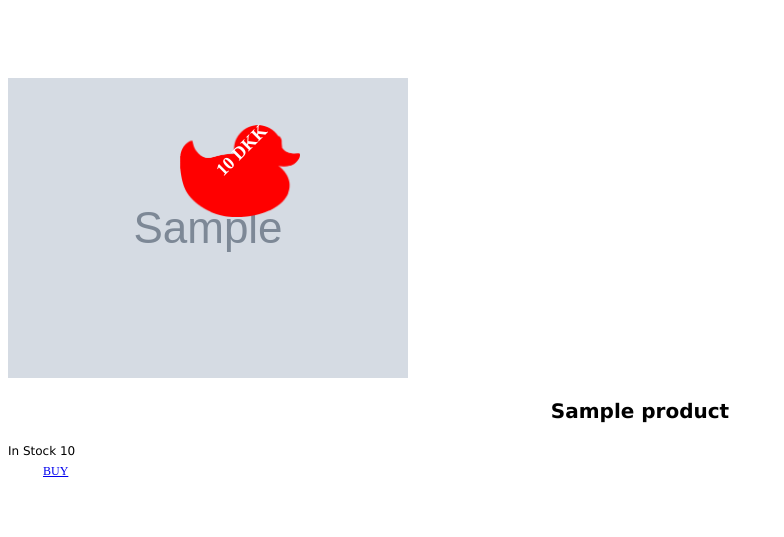
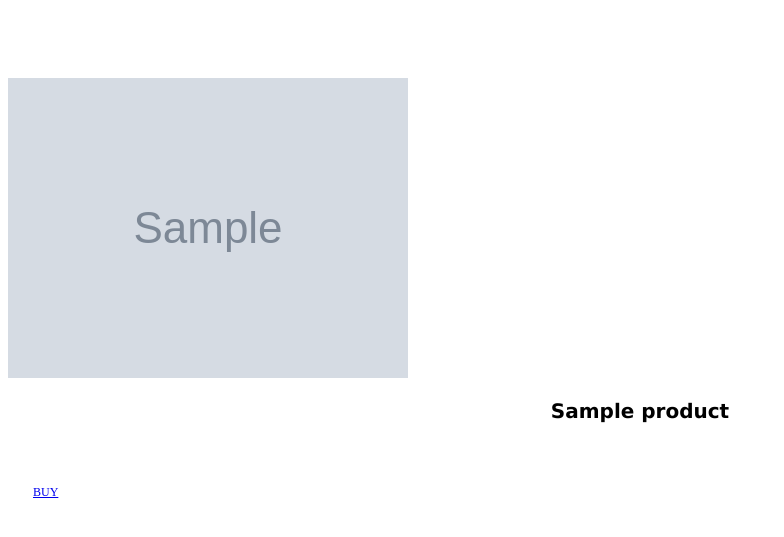
Before and after one commit to PhotonicDev/ProjectCMS, a PHP site: page /fetch.php in a window 1280 px wide. Shown: the top 537 px of the page, without its empty margins (0-784 px from the left). Run offline with PHP 8.4, Linux system fonts and the light colour scheme; tables that the repository leaves empty hold one stand-in row (values such as "Sample post"); grey boxes marked "Sample" are stand-in pictures; data that the repository does not hold is empty.

Commit message:
small css update

```diff
--- a/mainSolution/fetch.php
+++ b/mainSolution/fetch.php
@@ -42,7 +42,7 @@ if(mysqli_num_rows($result) > 0)
     <div class="duck_name"> <br>'.$row["name"].' </div>
     <br>
     <div class="txt_stock">In Stock '.$row["stock"].' </div>
-    <img class="search_red" src="red.png"><div class="search_price">'.$row["price"].' DKK</div><div class="pull-right"><a href="#" class="btn btn-danger btn-sm" role="button">BUY</a>
+    <div class="search_price">'.$row["price"].' DKK</div><div class="pull-right"><a href="#" class="btn btn-danger btn-sm" role="button">BUY</a>
 
     </div></div>
 
--- a/mainSolution/view/sass/main.css
+++ b/mainSolution/view/sass/main.css
@@ -41,7 +41,7 @@ body {
     body .wrapper .mainTile {
       transition-duration: 1s;
       width: 100%;
-      height: 100vh;
+      height: 200vh;
       float: left;
       background-color: cornflowerblue; }
       body .wrapper .mainTile .containerMain {
@@ -104,10 +104,7 @@ body {
     .item .itemInformation button {
       margin-left: 10px; }
 
-.productprice {
-    border-top:1px solid #dadada;
-    padding-top:5px;
-}
+
 
 .duck_name{
     font-family: Verdana;
@@ -120,26 +117,16 @@ body {
 }
 
 .search_price{
-    transform: rotate(-45deg);
-    top: 140px;
-    left: 210px;
+
     color: white;
     font-size: 18px;
     font-weight: 800;
-    z-index: 20;
-    position: absolute;
+    text-align: left;
+
 
 }
 
-.search_red{
 
-    position: absolute;
-    width: 120px;
-    height: auto;
-    top: 125px;
-    left: 180px;
-    z-index: 10;
-}
 
 .txt_stock{
 
@@ -148,13 +135,18 @@ body {
     font-style: normal;
     font-variant: normal;
     line-height: 22px;
+    color:white;
 
 }
 
 .btn-group-sm>.btn, .btn-sm {
-    padding: 10px 35px !important;
+    padding: 7px 25px !important;
     font-size: 12px;
     line-height: 1.5;
     border-radius: 3px;
     margin-top: -35px !important;
 }
+
+.h4, h4{
+    font-size:19px !important;
+}
```
